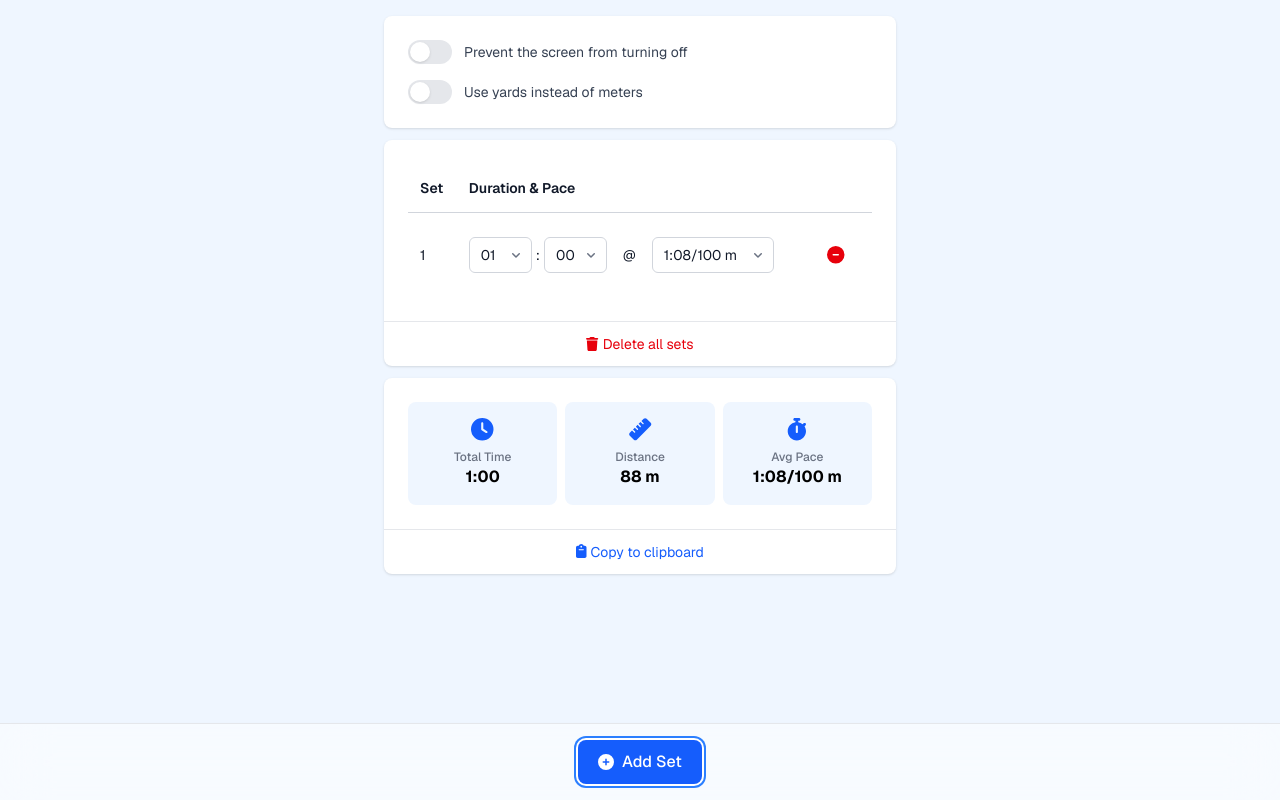
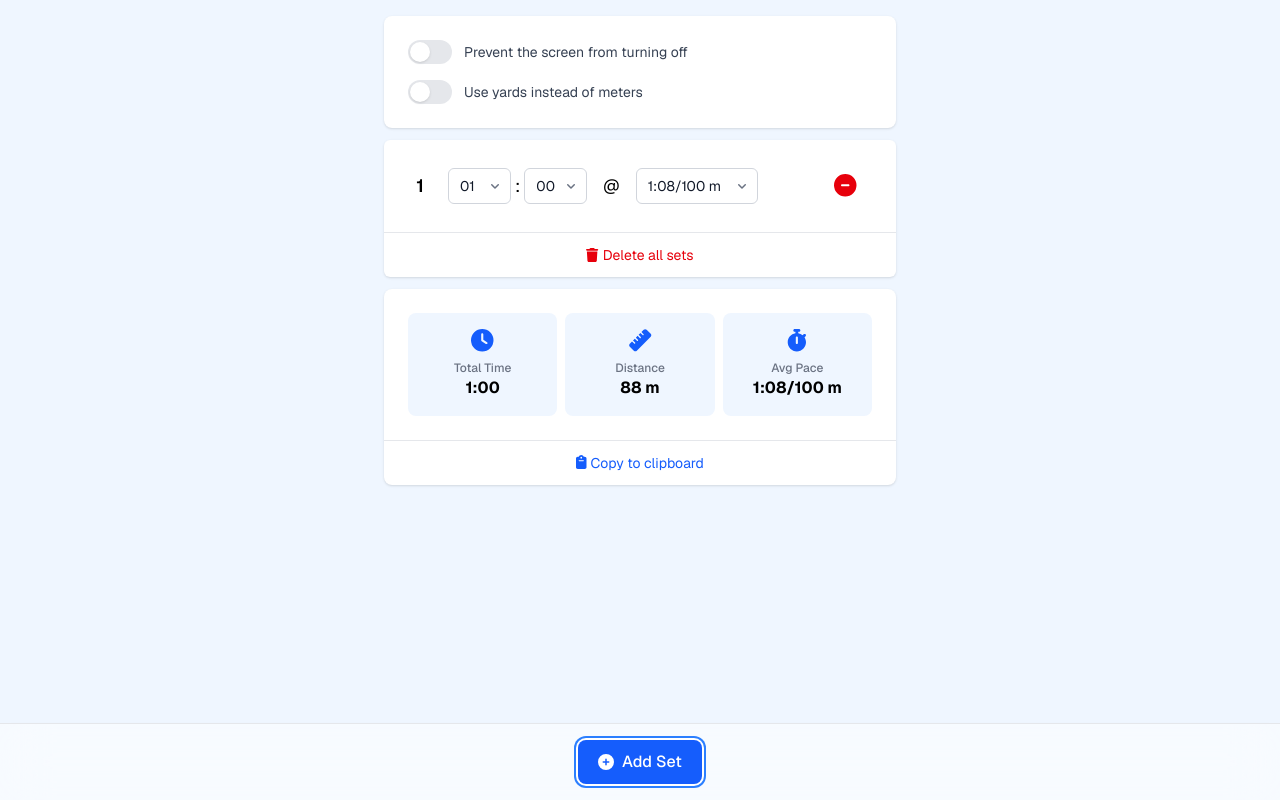
Before and after one commit to gesteves/swimsetter, a Next.js app: page / in a window 1280 px wide. Both pictures are taken after a click on the button "Add Set". Built offline with nearby package versions, Linux system fonts and the light colour scheme.

Commit message:
Change sets markup

```diff
--- a/app/components/Card.jsx
+++ b/app/components/Card.jsx
@@ -1,6 +1,6 @@
 import { FontAwesomeIcon } from '@fortawesome/react-fontawesome';
 
-export default function Card({ children, footer, footerButton, className = "" }) {
+export default function Card({ children, footer, footerButton, className = "", withDividers = false }) {
   const variantClasses = {
     default: "text-blue-600 hover:text-blue-500 hover:bg-blue-50 dark:hover:bg-blue-900",
     danger: "text-red-600 hover:text-red-500 hover:bg-red-50 dark:hover:bg-red-900",
@@ -8,7 +8,7 @@ export default function Card({ children, footer, footerButton, className = "" })
 
   return (
     <div className={`divide-y divide-gray-200 dark:divide-gray-700 overflow-hidden rounded-lg bg-white dark:bg-gray-800 shadow-sm ${className}`}>
-      <div className="p-4 sm:p-6">{children}</div>
+      {withDividers ? children : <div className="p-4 sm:p-6">{children}</div>}
 
       {(footer || footerButton) && (
         <div className={`${footerButton ? "p-1" : "p-4"} flex items-center justify-center`}>
--- a/app/components/Set.jsx
+++ b/app/components/Set.jsx
@@ -3,13 +3,12 @@
 import { forwardRef, useState } from "react";
 import { FontAwesomeIcon } from '@fortawesome/react-fontawesome';
 import { faCircleMinus, faTriangleExclamation } from '@fortawesome/free-solid-svg-icons';
-import { TableCell } from './Table';
 import Select from './Select';
 
 const PACE_MIN = 50;  // 0:50/100m
 const PACE_MAX = 150; // 2:30/100m
 
-const Set = forwardRef(function Set({ index, set, onUpdate, onRemove, useYards }, ref) {
+const Set = forwardRef(function Set({ index, set, onUpdate, onRemove, useYards, as: Component = 'li' }, ref) {
   const [confirming, setConfirming] = useState(false);
 
   const handleChange = (key, value) => {
@@ -50,12 +49,9 @@ const Set = forwardRef(function Set({ index, set, onUpdate, onRemove, useYards }
   };
 
   return (
-    <tr ref={ref}>
-      <TableCell>
-        {index + 1}
-      </TableCell>
-      <TableCell>
-        <div className="flex flex-col sm:flex-row sm:items-center sm:gap-4">
+    <Component ref={ref} className="px-6 py-4 flex flex-col sm:flex-row sm:items-center sm:gap-4">
+      <div className="flex items-center gap-4 flex-1">
+        <div className="font-semibold w-6 text-center">{index + 1}</div>
         <div className="flex items-center gap-1">
           <Select
             value={set.minutes}
@@ -63,7 +59,7 @@ const Set = forwardRef(function Set({ index, set, onUpdate, onRemove, useYards }
             options={minuteOptions}
             aria-label="Minutes"
           />
-            <div className="grid grid-cols-1 flex-none">:</div>
+          <span className="grid grid-cols-1 flex-none">:</span>
           <Select
             value={set.seconds}
             onChange={(e) => handleChange("seconds", e.target.value)}
@@ -71,8 +67,8 @@ const Set = forwardRef(function Set({ index, set, onUpdate, onRemove, useYards }
             aria-label="Seconds"
           />
         </div>
-          <div className="grid grid-cols-1 hidden sm:block">@</div>
-          <div className="grid grid-cols-1 mt-2 sm:mt-0">
+        <span className="hidden sm:block">@</span>
+        <div>
           <Select
             value={set.pace}
             onChange={(e) => handleChange("pace", e.target.value)}
@@ -81,17 +77,13 @@ const Set = forwardRef(function Set({ index, set, onUpdate, onRemove, useYards }
           />
         </div>
       </div>
-      </TableCell>
-      <TableCell className="p-0 text-right">
       <button
-          aria-label={confirming ? `Confirm remove set ${index + 1}` : `Remove set ${index + 1}`}
         onClick={handleRemoveClick}
         className="cursor-pointer p-4 text-red-600 hover:text-red-500"
       >
         <FontAwesomeIcon icon={confirming ? faTriangleExclamation : faCircleMinus} size="lg" />
       </button>
-      </TableCell>
-    </tr>
+    </Component>
   );
 });
 
--- a/app/components/Table.jsx
+++ /dev/null
@@ -1,41 +0,0 @@
-export function Table({ children, className = "" }) {
-  return (
-    <table className={`min-w-full divide-y divide-gray-300 dark:divide-gray-600 ${className}`}>
-      {children}
-    </table>
-  );
-}
-
-export function TableHeader({ children, className = "" }) {
-  return (
-    <thead>
-      <tr>
-        {children}
-      </tr>
-    </thead>
-  );
-}
-
-export function TableHeaderCell({ children, className = "" }) {
-  return (
-    <th className={`px-3 py-3.5 text-left text-sm font-semibold text-gray-900 dark:text-gray-100 ${className}`}>
-      {children}
-    </th>
-  );
-}
-
-export function TableBody({ children, className = "" }) {
-  return (
-    <tbody className={`divide-y divide-gray-200 dark:divide-gray-700 ${className}`}>
-      {children}
-    </tbody>
-  );
-}
-
-export function TableCell({ children, className = "" }) {
-  return (
-    <td className={`py-4 px-3 text-sm text-gray-900 dark:text-gray-100 ${className}`}>
-      {children}
-    </td>
-  );
-}
--- a/app/components/WorkoutSets.jsx
+++ b/app/components/WorkoutSets.jsx
@@ -2,13 +2,13 @@ import { useState } from 'react';
 import { faTrash, faTriangleExclamation } from '@fortawesome/free-solid-svg-icons';
 import Set from './Set';
 import Card from './Card';
-import { Table, TableHeader, TableHeaderCell, TableBody } from './Table';
 
 export default function WorkoutSets({ sets, onUpdateSet, onRemoveSet, onClearWorkout, lastSetRef, useYards }) {
   const [confirmClear, setConfirmClear] = useState(false);
 
   return (
     <Card
+      withDividers
       footerButton={{
         label: confirmClear ? "Are you sure?" : "Delete all sets",
         onClick: () => {
@@ -21,14 +21,9 @@ export default function WorkoutSets({ sets, onUpdateSet, onRemoveSet, onClearWor
         icon: confirmClear ? faTriangleExclamation : faTrash,
         variant: "danger",
       }}
+      className="overflow-hidden rounded-md bg-white shadow-sm"
     >
-      <Table>
-        <TableHeader>
-          <TableHeaderCell>Set</TableHeaderCell>
-          <TableHeaderCell>Duration & Pace</TableHeaderCell>
-          <TableHeaderCell><span className="sr-only">Remove</span></TableHeaderCell>
-        </TableHeader>
-        <TableBody>
+      <ol role="list" className="divide-y divide-gray-200">
         {sets.map((set, index) => (
           <Set
             key={index}
@@ -38,10 +33,10 @@ export default function WorkoutSets({ sets, onUpdateSet, onRemoveSet, onClearWor
             onRemove={() => onRemoveSet(index)}
             ref={index === sets.length - 1 ? lastSetRef : null}
             useYards={useYards}
+            as="li"
           />
         ))}
-        </TableBody>
-      </Table>
+      </ol>
     </Card>
   );
 }
```
Also changed, not shown: 2 other files (tests, documents, lock files or other folders). Lines whose indentation alone changed are shown as unchanged.
